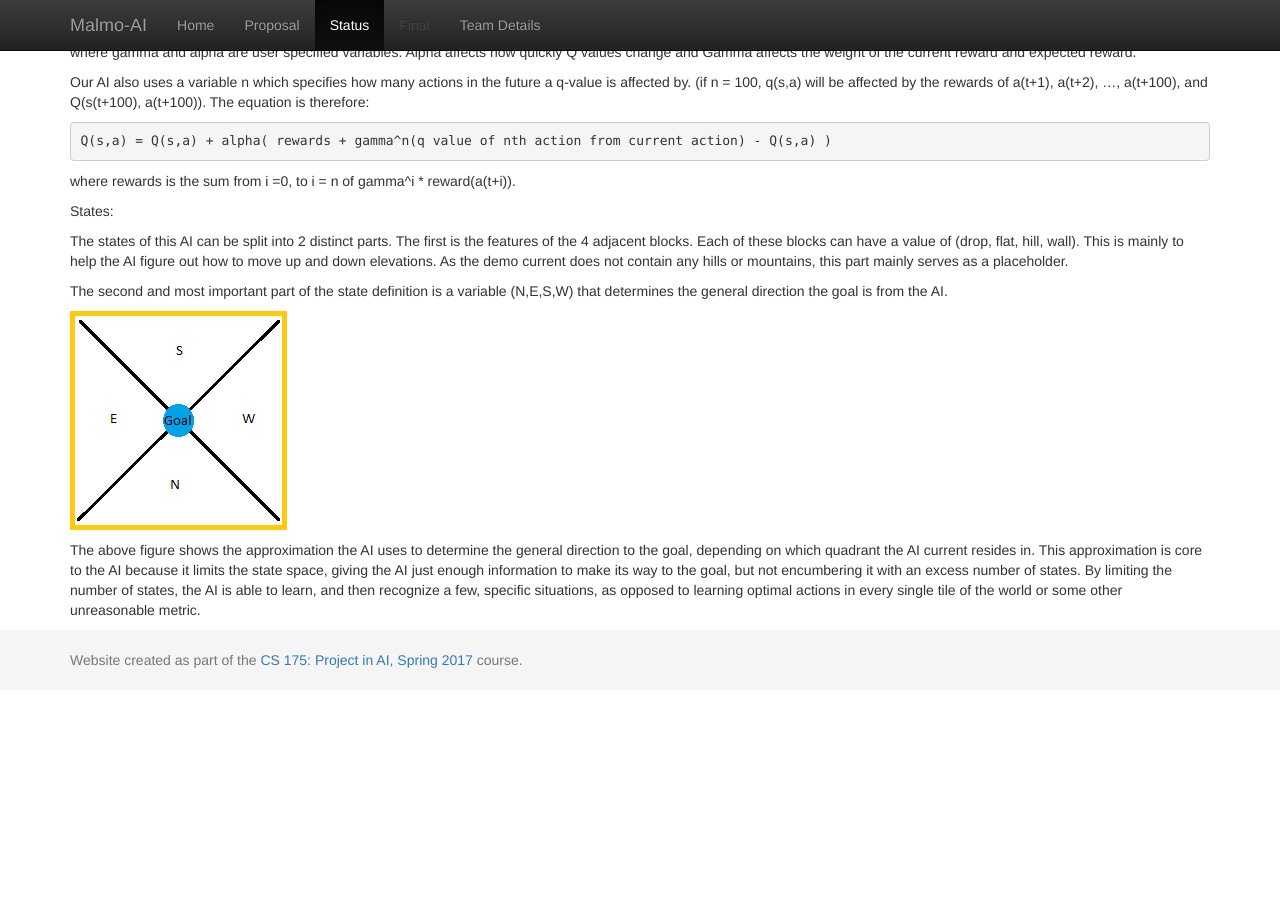
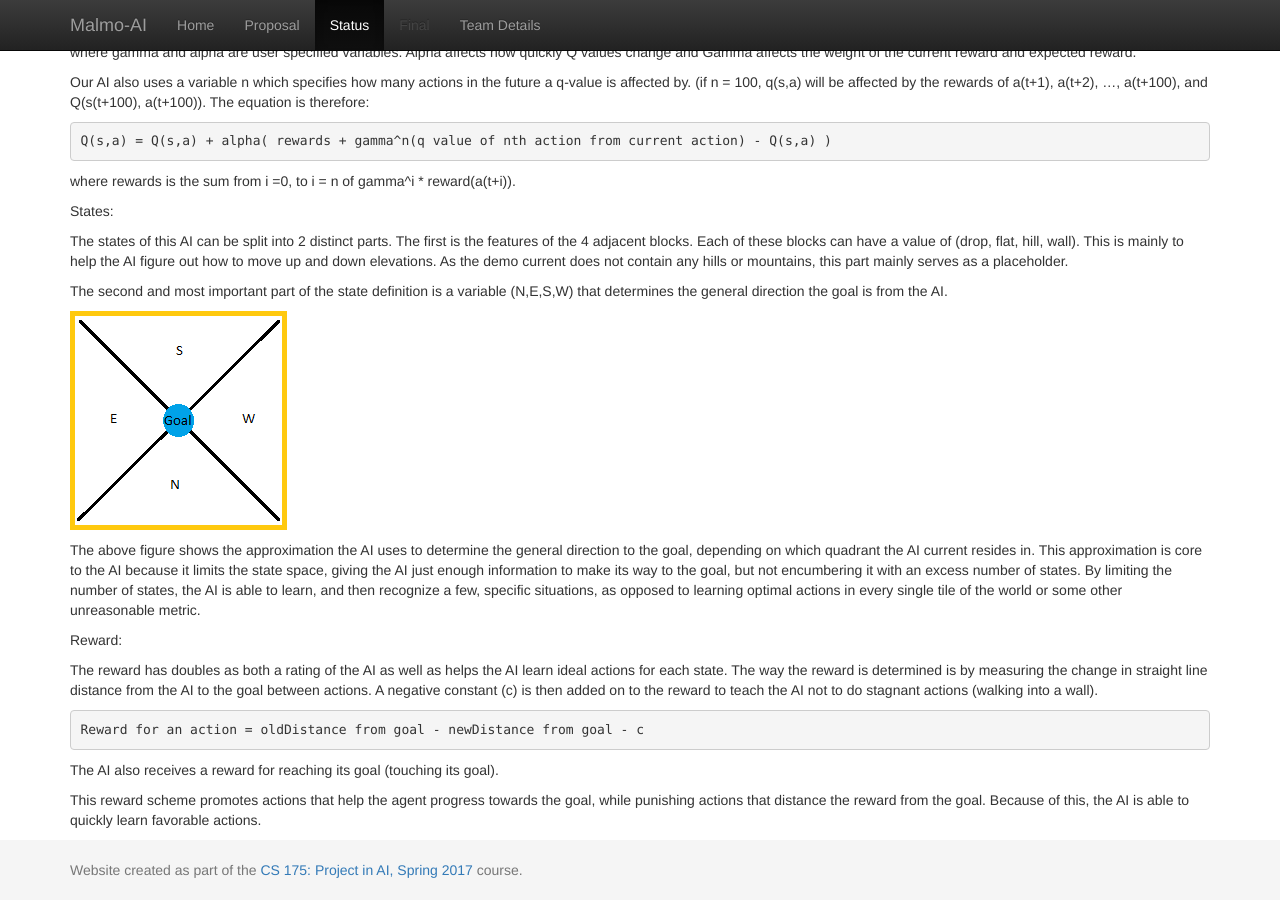
Before and after one commit to ctypewriter/Malmo-AI, a Jekyll site: the page built from docs/status.md, in a window 1280 px wide and 900 px high, scrolled down 527 px. Built offline with Jekyll 4.4.1, drawn with Linux system fonts in a browser that asks for light colours; before the commit the page ends 1217 px from its top, so only the background shows below that.

Commit message:
Update status.md

```diff
--- a/docs/status.md
+++ b/docs/status.md
@@ -34,3 +34,14 @@ States:
 ![State Figure](https://raw.githubusercontent.com/ctypewriter/Malmo-AI/master/docs/StateDemo.PNG)
 
 The above figure shows the approximation the AI uses to determine the general direction to the goal, depending on which quadrant the AI current resides in. This approximation is core to the AI because it limits the state space, giving the AI just enough information to make its way to the goal, but not encumbering it with an excess number of states. By limiting the number of states, the AI is able to learn, and then recognize a few, specific situations, as opposed to learning optimal actions in every single tile of the world or some other unreasonable metric.
+
+
+Reward:
+
+The reward has doubles as both a rating of the AI as well as helps the AI learn ideal actions for each state. The way the reward is determined is by measuring the change in straight line distance from the AI to the goal between actions. A negative constant (c) is then added on to the reward to teach the AI not to do stagnant actions (walking into a wall).
+
+    Reward for an action = oldDistance from goal - newDistance from goal - c
+
+The AI also receives a reward for reaching its goal (touching its goal).
+
+This reward scheme promotes actions that help the agent progress towards the goal, while punishing actions that distance the reward from the goal. Because of this, the AI is able to quickly learn favorable actions.
```
